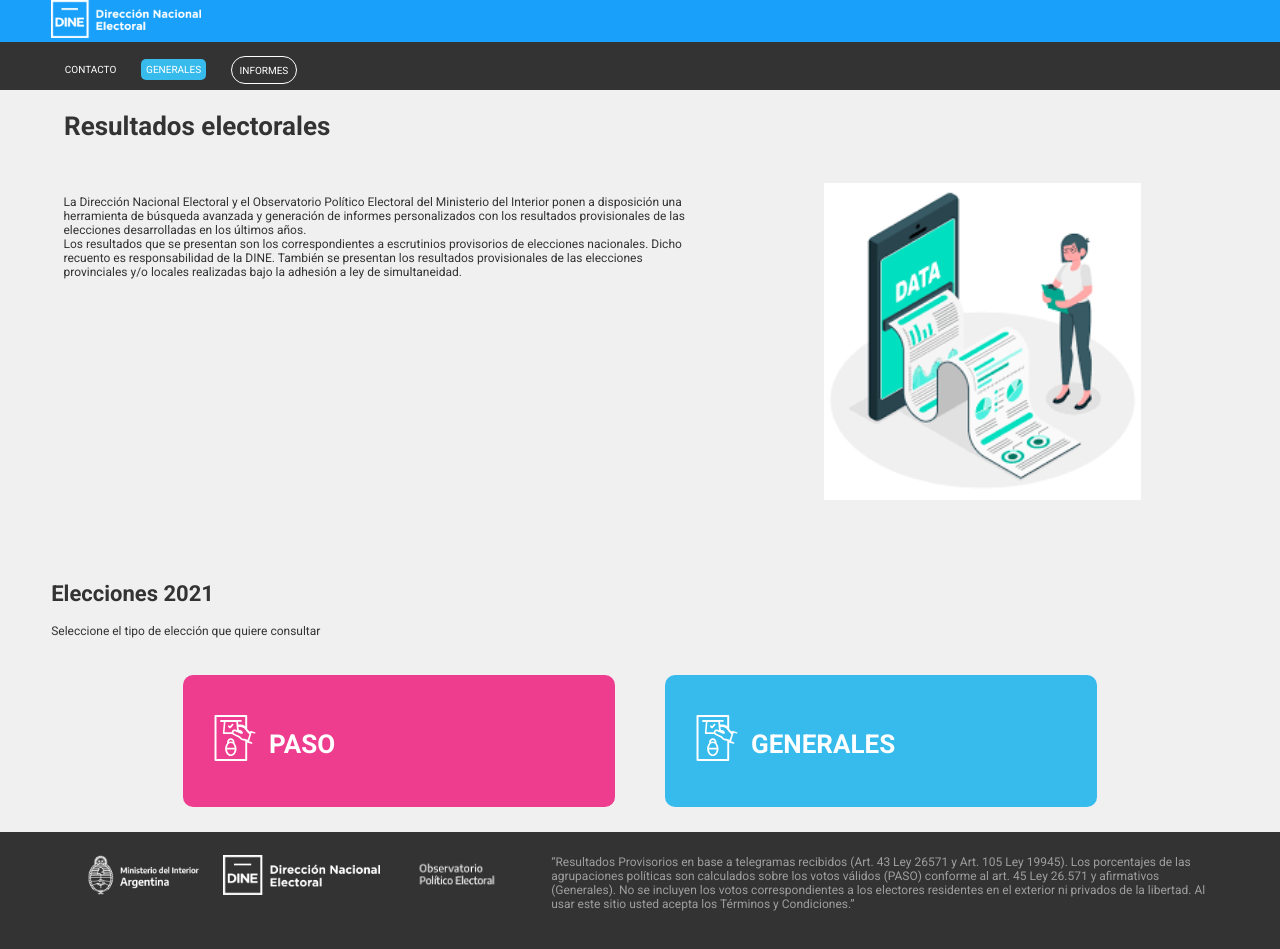
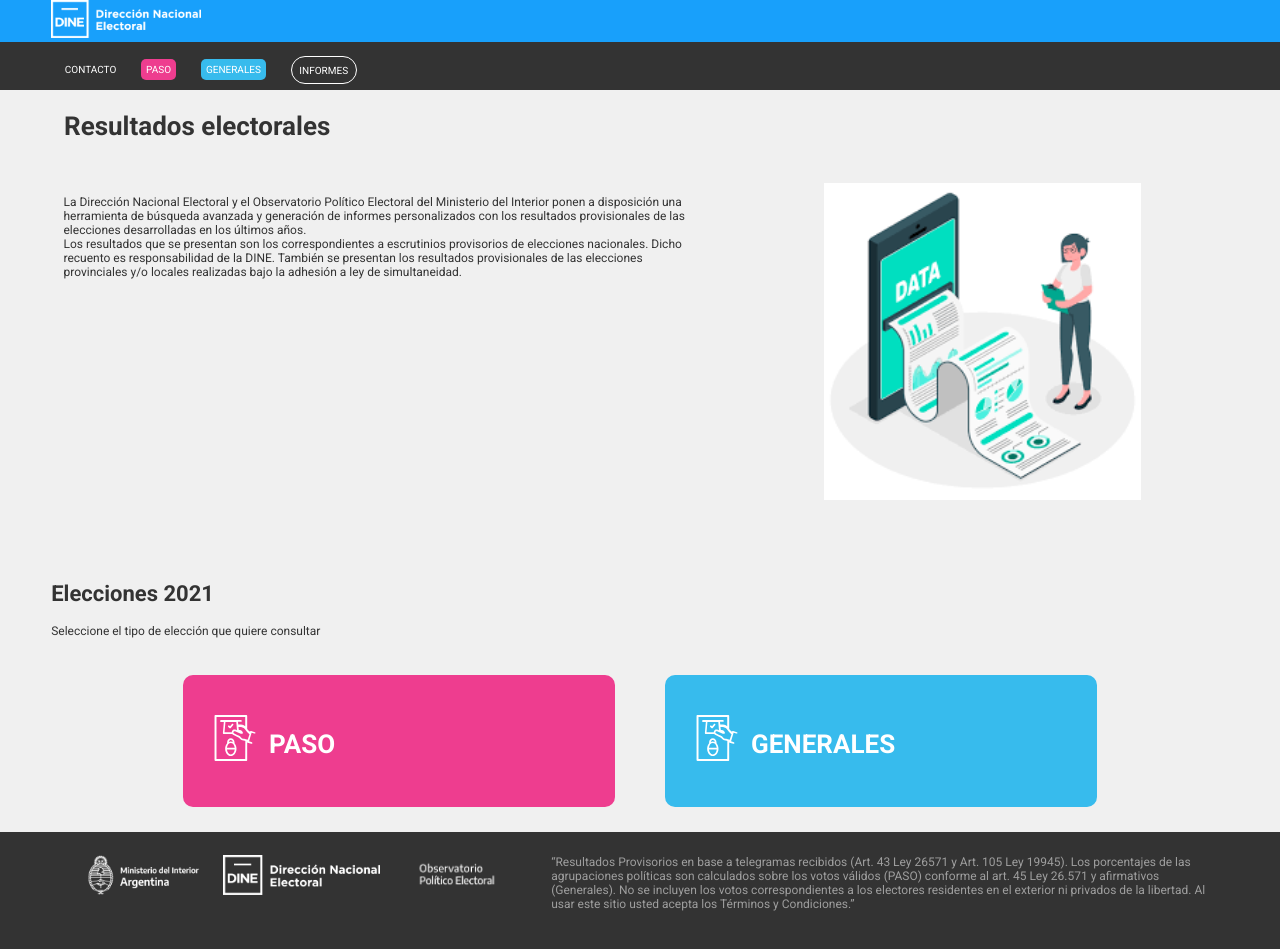
Before and after one commit to AugustoMikbel/tp-laboratorio-2.2, a plain HTML site: page index.html in a window 1280 px wide. Drawn offline with Linux system fonts and the light colour scheme.

Commit message:
revisar2

```diff
--- a/index.html
+++ b/index.html
@@ -22,6 +22,7 @@
         <!--Barra de menú principal-->
         <ul>
             <li><a class="contacto" href="#contact">Contacto</a></li>
+            <li><a class="paso" href="paso.html">Paso</a></li>
             <li><a class="generales" href="generales.html">Generales</a></li>
             <li><a class="active" href="informes.html">Informes</a></li>
         </ul>
```
